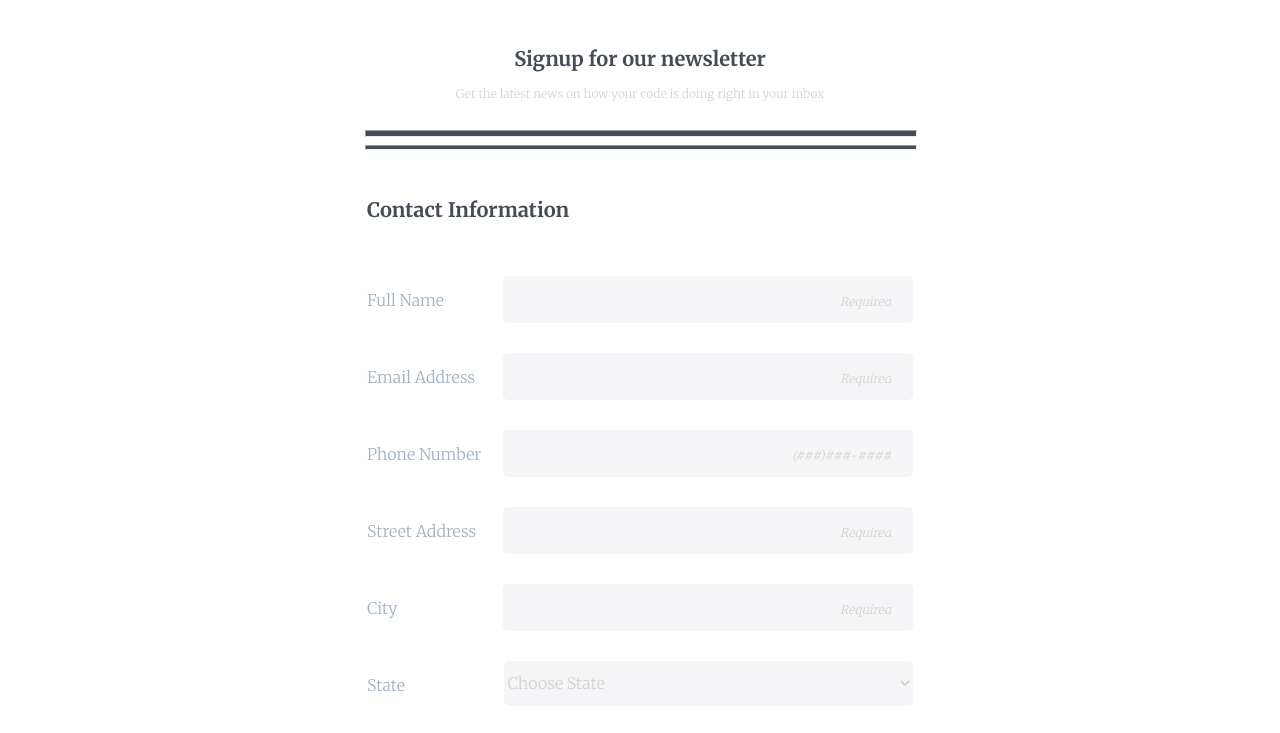
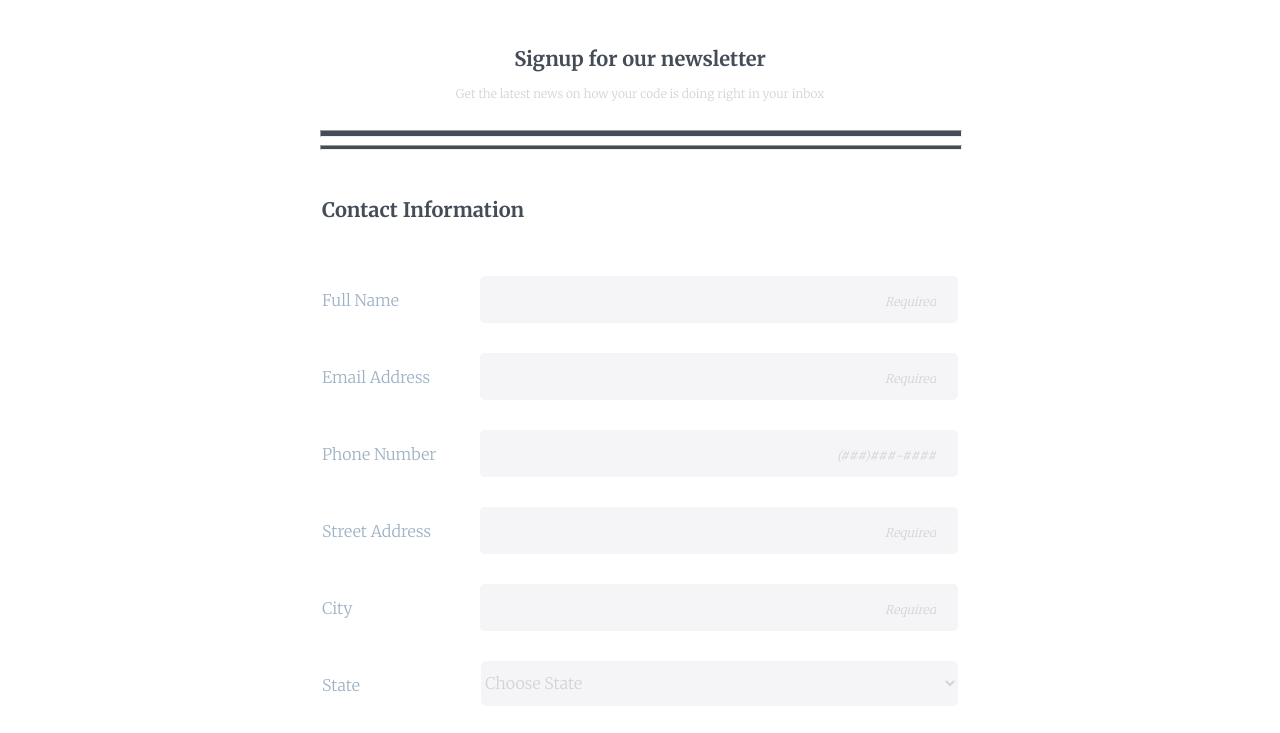
Before and after one commit to JoePrinzevalli/Responsive-Registration-Form, a plain HTML site: page index.html in a window 1280 px wide. Shown: the part 66-799 px from the top of the page. Drawn offline with Linux system fonts and the light colour scheme.

Commit message:
fixed max-width

```diff
--- a/css/style.css
+++ b/css/style.css
@@ -166,7 +166,7 @@ button {
 .main-wrapper {
     margin-left: auto;
     margin-right: auto;
-    max-width: 550px;
+    max-width: 640px;
     }
 h2 {
     margin-top: 50px;
```
